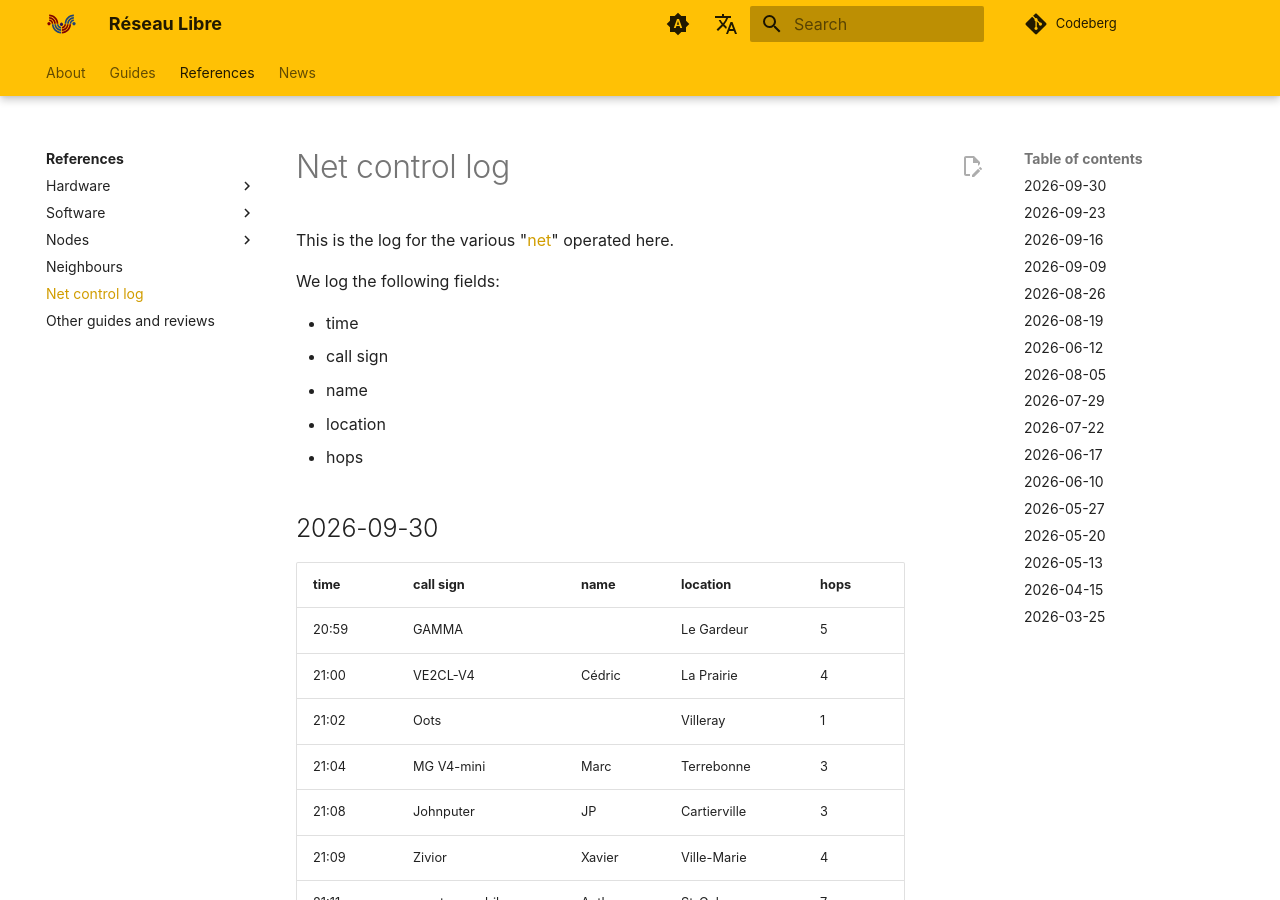
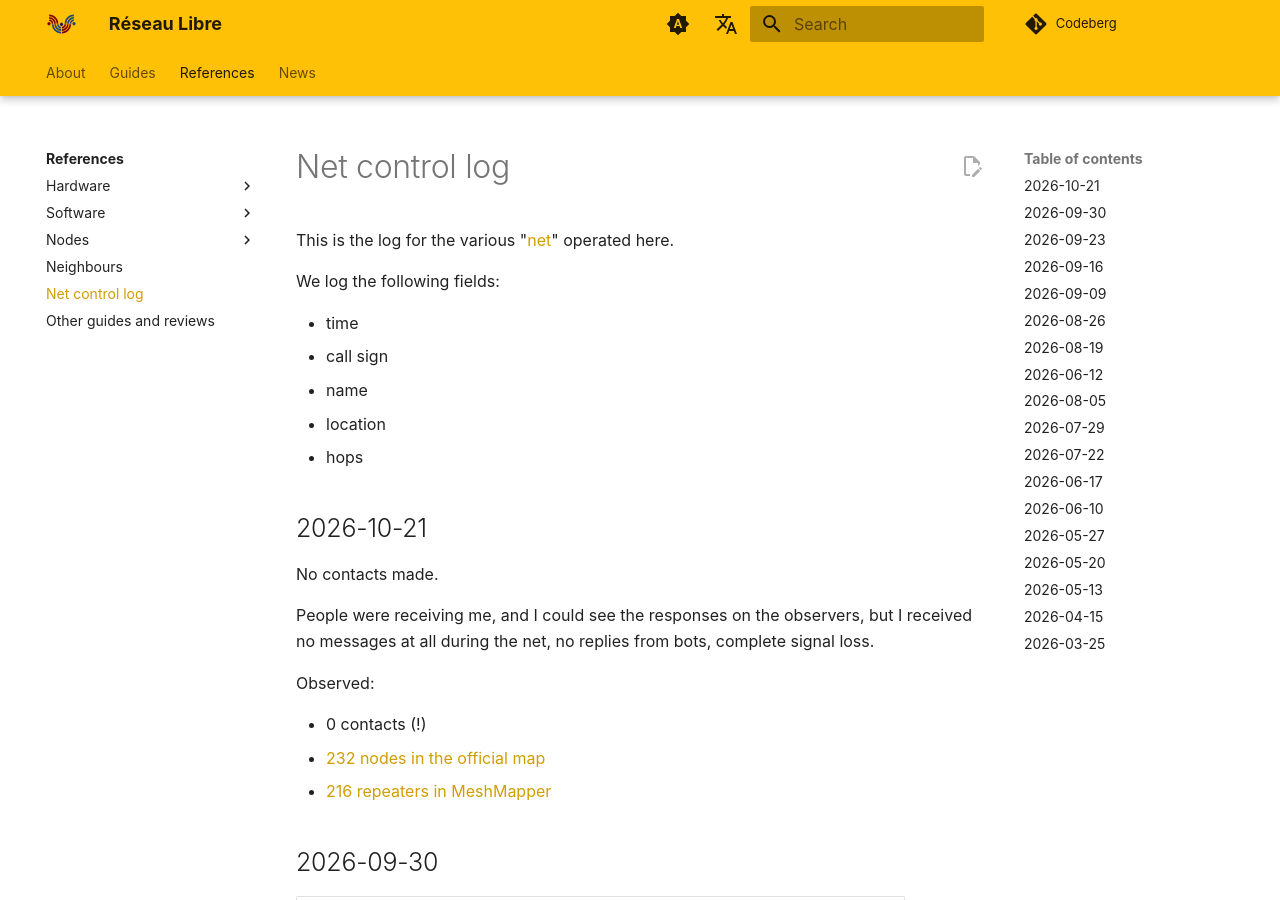
Before and after one commit to ReseauLibre/lora.reseaulibre.ca, an MkDocs documentation site: the page built from docs/references/log.md, in a window 1280 px wide and 900 px high. Built offline with MkDocs 1.6.1 and Material for MkDocs 9.7.7, drawn with Linux system fonts in a browser that asks for light colours; plug-ins that fetch from the network failed and are left out; comment, search, counter and statistics services are not loaded.

Commit message:
net log, failure

```diff
--- a/docs/guides/faq.md
+++ b/docs/guides/faq.md
@@ -96,6 +96,7 @@ over time:
 | 2026-09-16 | 201-220  | 16-21      |
 | 2026-09-23 | 203-227  | N/A        |
 | 2026-10-01 | 201-232  | 7-22?      |
+| 2026-10-21 | 216-232  | 8-19       |
 
 Links used to extract those numbers:
 
--- a/docs/references/log.md
+++ b/docs/references/log.md
@@ -9,6 +9,20 @@ We log the following fields:
 - name
 - location
 - hops
+
+## 2026-10-21
+
+No contacts made.
+
+People were receiving me, and I could see the responses on the
+observers, but I received no messages at all during the net, no
+replies from bots, complete signal loss.
+
+Observed:
+
+- 0 contacts (!)
+- [232 nodes in the official map](https://map.meshcore.io/?zoom=7&lat=45.7100&lon=-72.6416)
+- [216 repeaters in MeshMapper](https://yul.meshmapper.net/leaderboard.php)
 
 ## 2026-09-30
 
```
